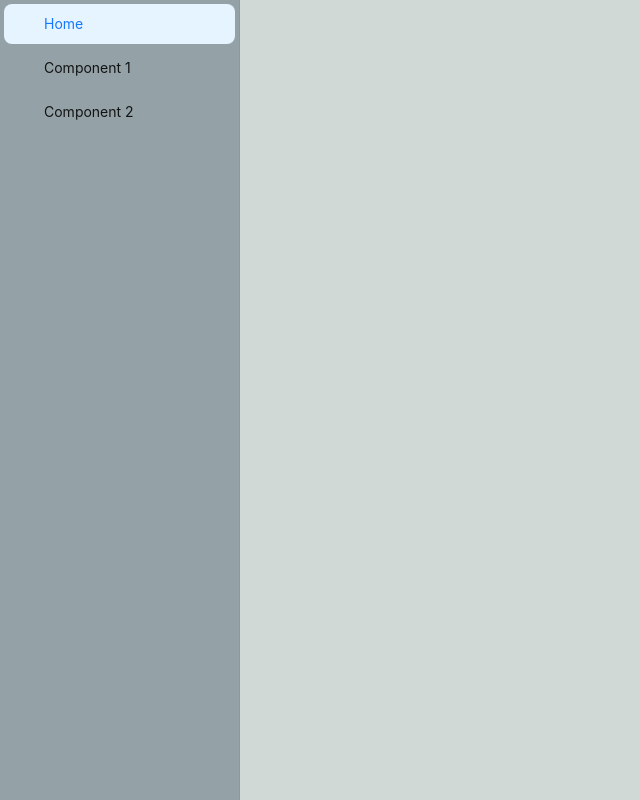
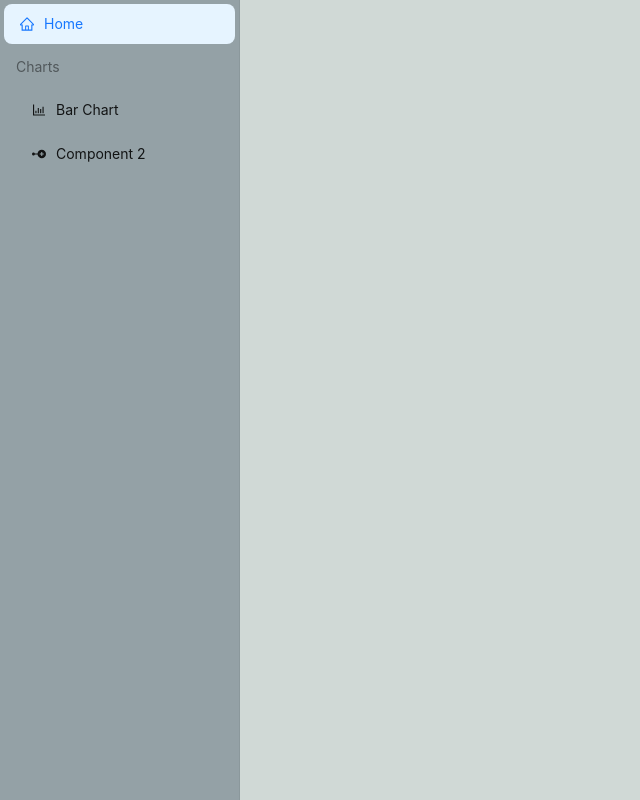
Before and after one commit to bournecreative/react-ui-kit, a React (Create React App) app: page / in a window 1280 px wide. Shown: the whole page, without its empty margins (0-640 px from the left). Built offline with nearby package versions, Linux system fonts and the light colour scheme.

Commit message:
update navigation with ItemGroup and added chart iconography

```diff
--- a/src/routes/root.tsx
+++ b/src/routes/root.tsx
@@ -1,7 +1,12 @@
 import { Outlet, Link } from 'react-router-dom'
 import { createUseStyles } from 'react-jss'
 import { Layout, Menu } from 'antd'
-import Icon, { HomeOutlined, SubnodeOutlined } from '@ant-design/icons'
+
+import Icon, {
+  HomeOutlined,
+  SubnodeOutlined,
+  BarChartOutlined,
+} from '@ant-design/icons'
 
 const useStyles = createUseStyles({
   container: {
@@ -20,7 +25,7 @@ const useStyles = createUseStyles({
 const Root = () => {
   const styles = useStyles()
   const { Sider, Content } = Layout
-  const { Item } = Menu
+  const { Item, ItemGroup } = Menu
   return (
     <>
       <Layout className={styles.container}>
@@ -38,28 +43,25 @@ const Root = () => {
           <Menu className={styles.sideBar} defaultSelectedKeys={['1']}>
             <Item key='1'>
               <Link to={`/`}>
-                <Icon>
-                  <HomeOutlined />
-                </Icon>
+                <Icon component={() => <HomeOutlined />}></Icon>
+
                 <span>Home</span>
               </Link>
             </Item>
+            <ItemGroup key='charts' title='Charts'>
               <Item key='2'>
                 <Link to={`/contacts/1`}>
-                <Icon>
-                  <SubnodeOutlined />
-                </Icon>
-                <span>Component 1</span>
+                  <Icon component={() => <BarChartOutlined />}></Icon>
+                  <span>Bar Chart</span>
                 </Link>
               </Item>
               <Item key='3'>
                 <Link to={`/contacts/2`}>
-                <Icon>
-                  <SubnodeOutlined />
-                </Icon>
+                  <Icon component={() => <SubnodeOutlined />}></Icon>
                   <span>Component 2</span>
                 </Link>
               </Item>
+            </ItemGroup>
           </Menu>
         </Sider>
         <Content className={styles.content}>
```
Lines whose indentation alone changed are shown as unchanged.
